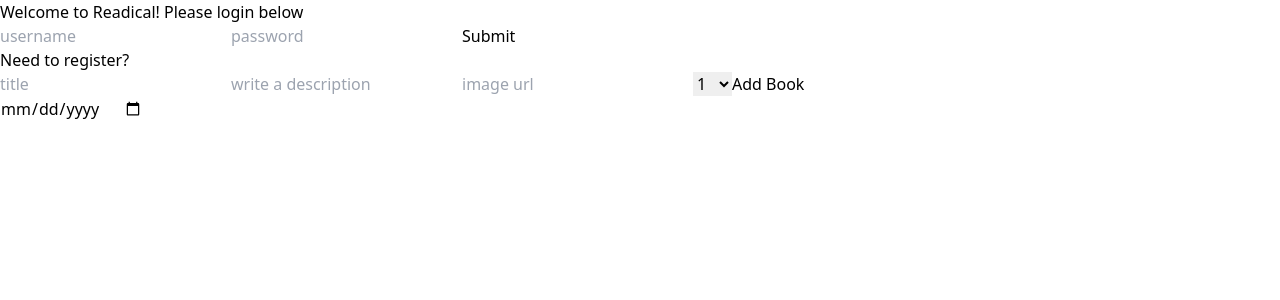
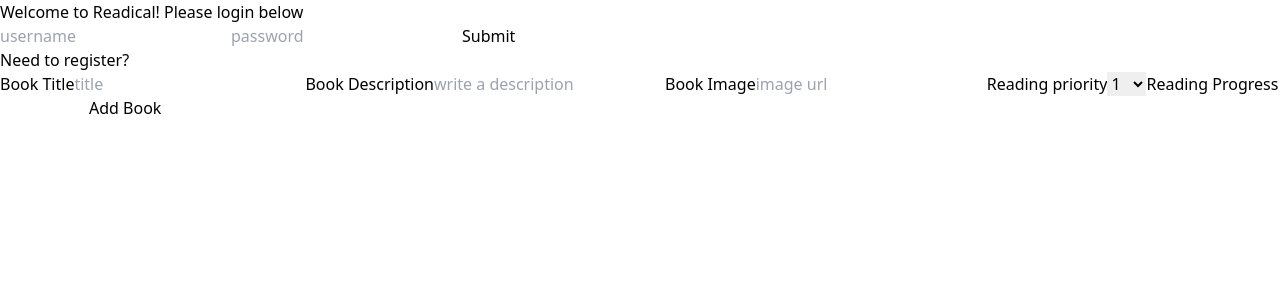
Before and after one commit to suthyscott/43-readical, a React (Vite) app: page /addbook in a window 1280 px wide. Shown: the top 300 px of the page. Built offline with nearby package versions, Linux system fonts and the light colour scheme.

Commit message:
added reading progress tracker

```diff
--- a/src/elements/BookCard.jsx
+++ b/src/elements/BookCard.jsx
@@ -21,6 +21,8 @@
         <h1>{book.title}</h1>
         <h2>{book.desc}</h2>
         <img src={book.imgURL} className='h-3/4 w-3/4'/>
+        {/* <h2>Progress: {book.progress}%</h2> */}
+        <progress value={book.progress} max={100} className='w-60 border-solid border border-black' />
         {editing ? (
           <form onSubmit={e => handlePriorityChange(e)}>
 
--- a/src/pages/AddBook.jsx
+++ b/src/pages/AddBook.jsx
@@ -9,13 +9,14 @@
   const [desc, setDesc] = useState('')
   const [priority, setPriority] = useState(0)
   const [imgURL, setURL] = useState('')
+  const [progress, setProgress] = useState(0)
 
   const levels = [1,2,3,4,5,6,7,8,9,10]
 
   const handleSubmit = e => {
     e.preventDefault()
 
-    axios.post('/api/book', {title, desc, priority, imgURL, userId: state.userId})
+    axios.post('/api/book', {title, desc, priority, imgURL, userId: state.userId, progress})
       .then(res => console.log(res.data))
       .catch(err => console.log(err))
   }
@@ -23,19 +24,18 @@
   return (
     <div>
       <form onSubmit={e => handleSubmit(e)}>
-        <input placeholder='title' onChange={e => setTitle(e.target.value)}/>
-        <input placeholder='write a description' onChange={e => setDesc(e.target.value)}/>
-        <input placeholder='image url' onChange={e => setURL(e.target.value)}/>
-        <select onChange={(e) => setPriority(e.target.value)}>
+        <label>Book Title</label><input placeholder='title' onChange={e => setTitle(e.target.value)}/>
+        <label>Book Description</label><input placeholder='write a description' onChange={e => setDesc(e.target.value)}/>
+        <label>Book Image</label><input placeholder='image url' onChange={e => setURL(e.target.value)}/>
+        <label>Reading priority</label><select onChange={(e) => setPriority(e.target.value)}>
           {levels.map(lev => {
             return <option value={lev} key={lev}>{lev}</option>
           })}
         </select>
+        <label>Reading Progress</label><input type='number' min={0}  max={100} onChange={e => setProgress(e.target.value)}/>
 
         <button type='submit'>Add Book</button>
       </form>
-
-      <input type='date' min={new Date().toISOString().split('T')[0]} />
     </div>
   )
 }
```
Also changed, not shown: 2 other files (tests, documents, lock files or other folders).
